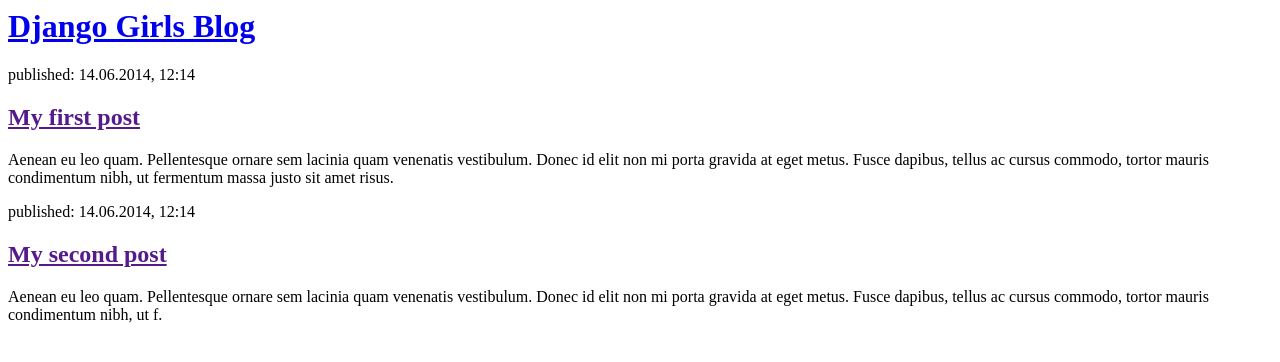
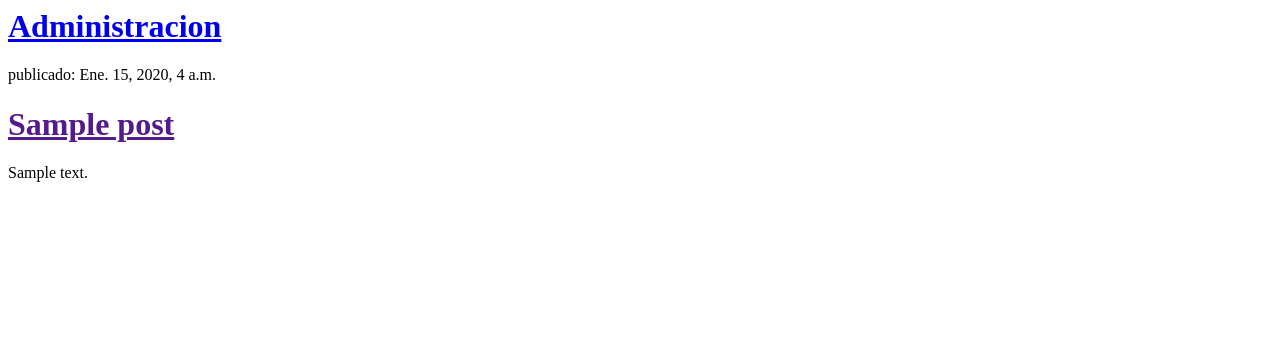
Before and after one commit to josecifuentes/my-first-blog, a Django app: template Secretaria/templates/Secretaria/post_list.html in a window 1280 px wide. Shown: the top 362 px of the page. Run offline with Django 3.2, Linux system fonts and the light colour scheme; the template is opened without the code that fills it: values that come from a table or form of the project are taken from there, others are empty; tables that the repository leaves empty hold one stand-in row (values such as "Sample post").

Commit message:
plantilla mostrar datos

```diff
--- a/Secretaria/templates/Secretaria/post_list.html
+++ b/Secretaria/templates/Secretaria/post_list.html
@@ -3,20 +3,10 @@
         <title>Django Girls blog</title>
     </head>
     <body>
-        <div>
-            <h1><a href="/">Django Girls Blog</a></h1>
-        </div>
 
-        <div>
-            <p>published: 14.06.2014, 12:14</p>
-            <h2><a href="">My first post</a></h2>
-            <p>Aenean eu leo quam. Pellentesque ornare sem lacinia quam venenatis vestibulum. Donec id elit non mi porta gravida at eget metus. Fusce dapibus, tellus ac cursus commodo, tortor mauris condimentum nibh, ut fermentum massa justo sit amet risus.</p>
-        </div>
-
-        <div>
-            <p>published: 14.06.2014, 12:14</p>
-            <h2><a href="">My second post</a></h2>
-            <p>Aenean eu leo quam. Pellentesque ornare sem lacinia quam venenatis vestibulum. Donec id elit non mi porta gravida at eget metus. Fusce dapibus, tellus ac cursus commodo, tortor mauris condimentum nibh, ut f.</p>
-        </div>
+         <div >
+         	<h1>
+         		<a href = "/" > Administracion </a>
+         	</h1></div>{% for post in posts %} <div><p> publicado: {{ post.published_date }} </p><h1><a href = "">{{ post.title }} </a></h1><p>{{ post.text|linebreaksbr }} </p></div>{% endfor %}
     </body>
 </html>
```
Also changed, not shown: Secretaria/views.py (+7 -2 lines).
